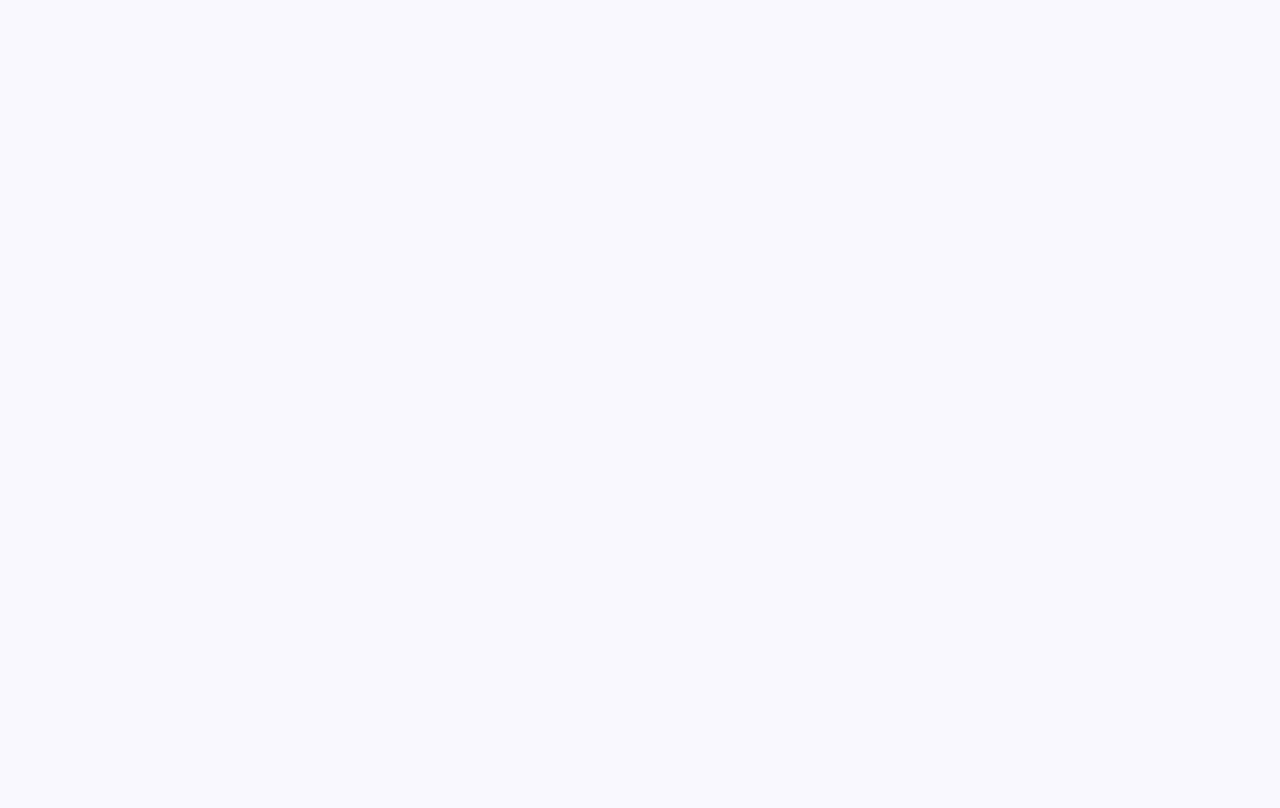
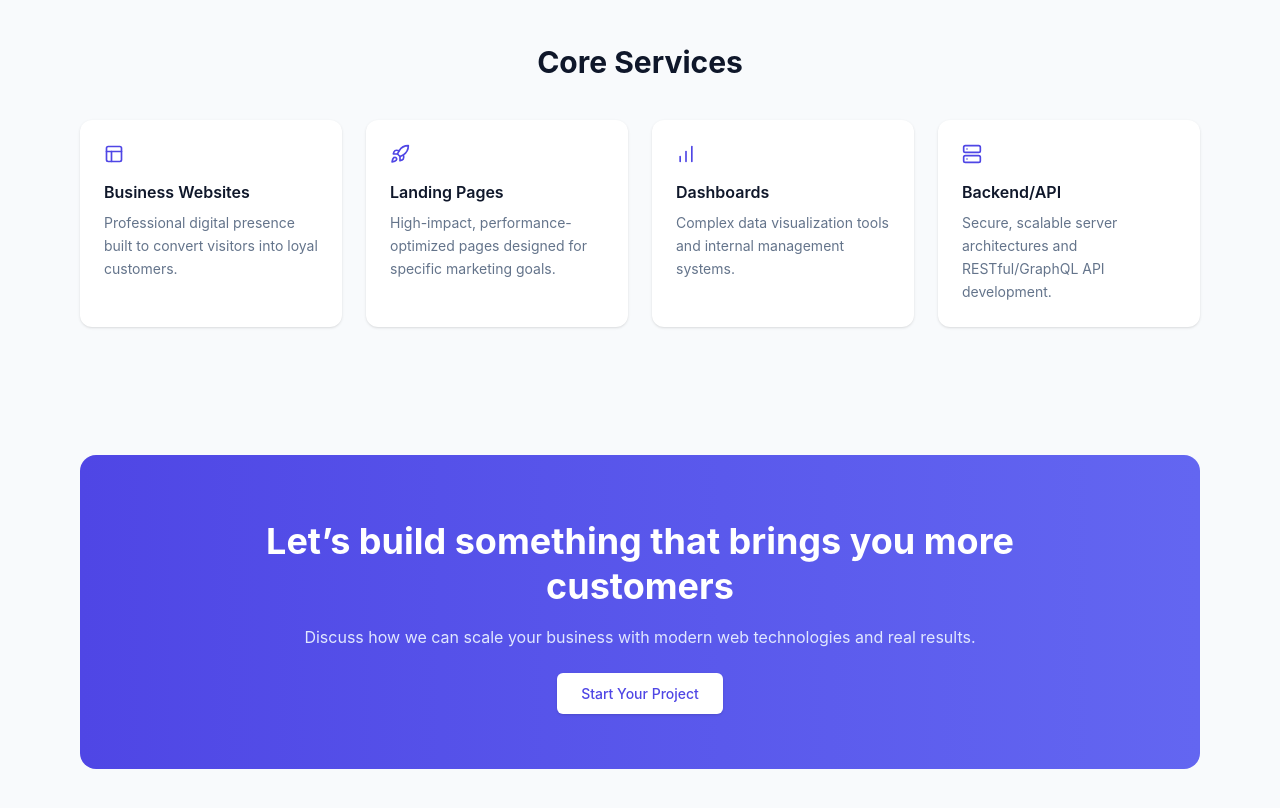
Before and after one commit to CodeManBist/Sagar-Portfolio, a React app in the folder frontend/: page / in a window 1280 px wide. Shown: the part 1860-2668 px from the top of the page. Before the commit the page ends 1840 px from the top, so only its background shows below. Built offline with nearby package versions, Linux system fonts and the light colour scheme; the HTML template or start-up script is replaced by a standard one.

Commit message:
created core services , cta components

```diff
--- a/frontend/src/components/CTA.jsx
+++ b/frontend/src/components/CTA.jsx
@@ -0,0 +1,37 @@
+const CTA = () => {
+  return (
+    <section className="px-6 md:px-12 lg:px-20 py-16 bg-[#F8FAFC]">
+
+      <div className="max-w-6xl mx-auto">
+
+        <div className="bg-gradient-to-r from-[#4F46E5] to-[#6366F1] rounded-2xl text-center px-6 md:px-12 py-12 md:py-16">
+
+          {/* Heading */}
+          <h2 className="text-white text-2xl md:text-4xl font-bold leading-tight max-w-3xl mx-auto">
+            Let’s build something that brings you more customers
+          </h2>
+
+          {/* Description */}
+          <p className="text-indigo-100 mt-4 max-w-2xl mx-auto">
+            Discuss how we can scale your business with modern web technologies and real results.
+          </p>
+
+          {/* Button */}
+          <div className="mt-8">
+            <a
+              href="/contact"
+              className="bg-white text-[#4F46E5] px-6 py-3 rounded-md text-sm font-medium shadow hover:bg-gray-100 transition"
+            >
+              Start Your Project
+            </a>
+          </div>
+
+        </div>
+
+      </div>
+
+    </section>
+  );
+};
+
+export default CTA;
--- /dev/null
+++ b/frontend/src/components/ServiceCard.jsx
@@ -0,0 +1,24 @@
+const ServiceCard = ({ icon, title, description }) => {
+  return (
+    <div className="bg-white p-6 rounded-xl shadow-sm hover:shadow-md transition">
+
+      {/* Icon */}
+      <div className="text-[#4F46E5] mb-4">
+        {icon}
+      </div>
+
+      {/* Title */}
+      <h3 className="text-[16px] font-semibold text-[#0F172A] mb-2">
+        {title}
+      </h3>
+
+      {/* Description */}
+      <p className="text-sm text-[#64748B] leading-relaxed">
+        {description}
+      </p>
+
+    </div>
+  );
+};
+
+export default ServiceCard;
--- a/frontend/src/components/Services.jsx
+++ b/frontend/src/components/Services.jsx
@@ -0,0 +1,55 @@
+import ServiceCard from "./ServiceCard";
+import { Layout, Rocket, BarChart, Server } from "lucide-react";
+
+const Services = () => {
+  const services = [
+    {
+      icon: <Layout size={20} />,
+      title: "Business Websites",
+      description:
+        "Professional digital presence built to convert visitors into loyal customers.",
+    },
+    {
+      icon: <Rocket size={20} />,
+      title: "Landing Pages",
+      description:
+        "High-impact, performance-optimized pages designed for specific marketing goals.",
+    },
+    {
+      icon: <BarChart size={20} />,
+      title: "Dashboards",
+      description:
+        "Complex data visualization tools and internal management systems.",
+    },
+    {
+      icon: <Server size={20} />,
+      title: "Backend/API",
+      description:
+        "Secure, scalable server architectures and RESTful/GraphQL API development.",
+    },
+  ];
+
+  return (
+    <section className="bg-[#F8FAFC] py-16 px-6 md:px-12 lg:px-20">
+
+      <div className="max-w-6xl mx-auto">
+
+        {/* Heading */}
+        <h2 className="text-center text-2xl md:text-3xl font-bold text-[#0F172A] mb-10">
+          Core Services
+        </h2>
+
+        {/* Grid */}
+        <div className="grid grid-cols-1 sm:grid-cols-2 lg:grid-cols-4 gap-6">
+          {services.map((item, index) => (
+            <ServiceCard key={index} {...item} />
+          ))}
+        </div>
+
+      </div>
+
+    </section>
+  );
+};
+
+export default Services;
--- a/frontend/src/pages/Home.jsx
+++ b/frontend/src/pages/Home.jsx
@@ -4,6 +4,8 @@ import Hero from '../components/Hero'
 import TechStack from '../components/TechStack'
 import Features from '../components/Features'
 import FeaturedWork from '../components/FeaturedWork'
+import Services from '../components/Services'
+import CTA from '../components/CTA'
 
 const Home = () => {
   return (
@@ -13,6 +15,8 @@ const Home = () => {
         <TechStack />
         <Features />
         <FeaturedWork />
+        <Services />
+        <CTA />
     </>
   )
 }
```
